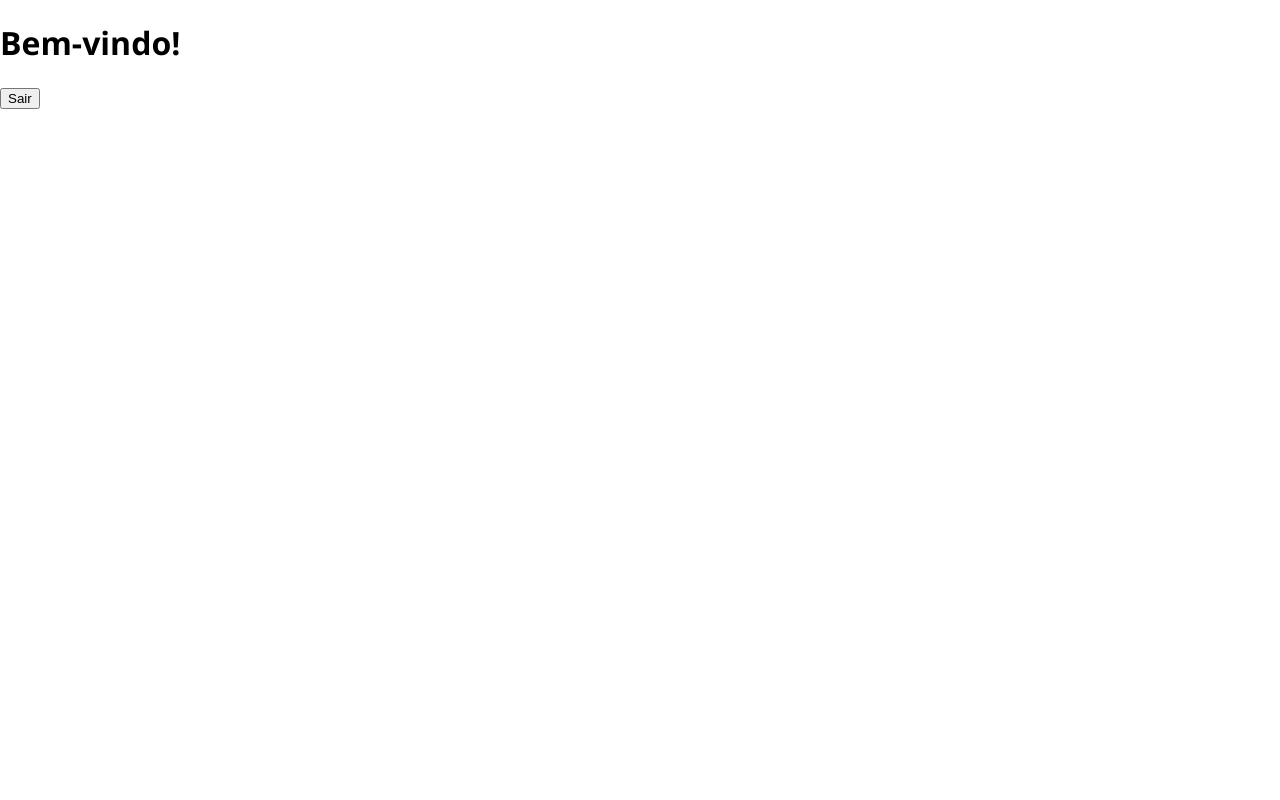
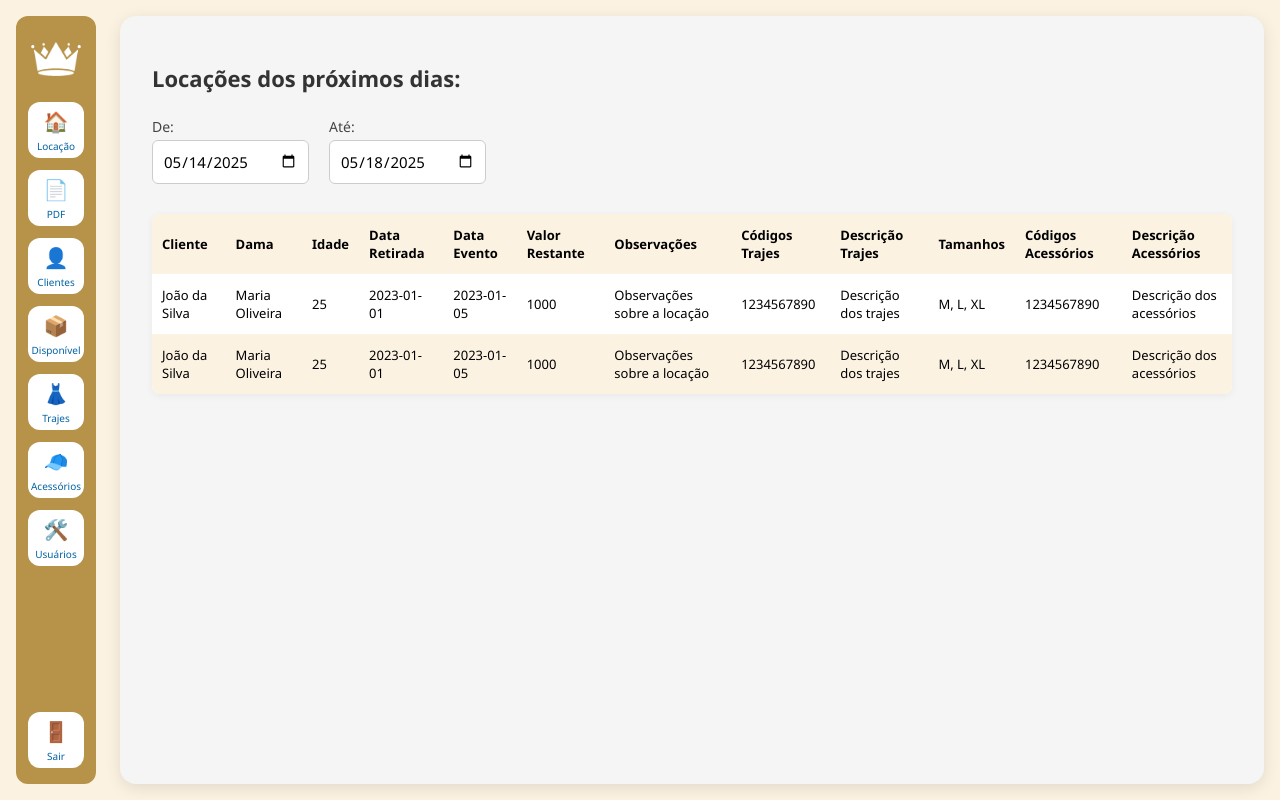
Before and after one commit to Joaopcamposs/login-app-js, a React (Vite) app: page /dashboard in a window 1280 px wide. Built offline with nearby package versions, Linux system fonts and the light colour scheme; no server answers.

Commit message:
feat: desenvolvendo layout da tela dashboard inicial

```diff
--- a/src/pages/Dashboard.jsx
+++ b/src/pages/Dashboard.jsx
@@ -1,18 +1,141 @@
+import { useEffect, useState } from 'react'
+import './styles/Dashboard.css'
 import { useNavigate } from 'react-router-dom'
-import { removeToken } from '../utils/auth'
+import { api } from '../services/api'
 
-export default function Dashboard() {
+const SidebarMenu = () => {
   const navigate = useNavigate()
 
-  function handleLogout() {
-    removeToken()
+  const handleLogout = () => {
+    localStorage.removeItem('token')
     navigate('/')
   }
 
   return (
-    <div>
-      <h1>Bem-vindo!</h1>
-      <button onClick={handleLogout}>Sair</button>
+    <div className="sidebar">
+      <div className="menu-items">
+        <div className="menu-item logo-container">
+          <img src="src/pages/styles/templates/favicon-white.png" alt="Logo" className="logo-icon" />
+          <div className="menu-label"></div>
+        </div>
+        <div className="menu-item">🏠<div className="menu-label">Locação</div></div>
+        <div className="menu-item">📄<div className="menu-label">PDF</div></div>
+        <div className="menu-item">👤<div className="menu-label">Clientes</div></div>
+        <div className="menu-item">📦<div className="menu-label">Disponível</div></div>
+        <div className="menu-item">👗<div className="menu-label">Trajes</div></div>
+        <div className="menu-item">🧢<div className="menu-label">Acessórios</div></div>
+        <div className="menu-item">🛠️<div className="menu-label">Usuários</div></div>
+      </div>
+      <div className="logout-button">🚪<div className="menu-label">Sair</div></div>
     </div>
   )
 }
+
+export default function Dashboard() {
+  const [startDate, setStartDate] = useState('')
+  const [endDate, setEndDate] = useState('')
+  const [locacoes, setLocacoes] = useState([{  // dados fakes
+    cliente: 'João da Silva',
+    dama: 'Maria Oliveira',
+    idade: 25,
+    data_retirada: '2023-01-01',
+    data_evento: '2023-01-05',
+    valor_restante: 1000,
+    observacoes: 'Observações sobre a locação',
+    codigos_trajes: '1234567890',
+    descricao_trajes: 'Descrição dos trajes',
+    tamanhos: 'M, L, XL',
+    codigos_acessorios: '1234567890',
+    descricao_acessorios: 'Descrição dos acessórios',
+  },{
+    cliente: 'João da Silva',
+    dama: 'Maria Oliveira',
+    idade: 25,
+    data_retirada: '2023-01-01',
+    data_evento: '2023-01-05',
+    valor_restante: 1000,
+    observacoes: 'Observações sobre a locação',
+    codigos_trajes: '1234567890',
+    descricao_trajes: 'Descrição dos trajes',
+    tamanhos: 'M, L, XL',
+    codigos_acessorios: '1234567890',
+    descricao_acessorios: 'Descrição dos acessórios',
+  }])
+
+  useEffect(() => {
+    const today = new Date()
+    const sunday = new Date()
+    sunday.setDate(today.getDate() + (7 - today.getDay()))
+
+    setStartDate(today.toISOString().slice(0, 10))
+    setEndDate(sunday.toISOString().slice(0, 10))
+
+    // Usando Axios para chamada à API
+    api.get('/api/locacoes')
+      .then(response => setLocacoes(response.data))
+      .catch(error => console.error('Erro ao buscar locações:', error))
+  }, [])
+
+  return (
+    <div className="dashboard">
+      <SidebarMenu />
+      <div className="main-content">
+        <h1>Locações dos próximos dias:</h1>
+
+        <div className="filters">
+          <label>De:
+            <input
+              type="date"
+              value={startDate}
+              onChange={(e) => setStartDate(e.target.value)}
+            />
+          </label>
+          <label>Até:
+            <input
+              type="date"
+              value={endDate}
+              onChange={(e) => setEndDate(e.target.value)}
+            />
+          </label>
+        </div>
+
+        <table className="locacoes-table">
+          <thead>
+            <tr>
+              <th>Cliente</th>
+              <th>Dama</th>
+              <th>Idade</th>
+              <th>Data Retirada</th>
+              <th>Data Evento</th>
+              <th>Valor Restante</th>
+              <th>Observações</th>
+              <th>Códigos Trajes</th>
+              <th>Descrição Trajes</th>
+              <th>Tamanhos</th>
+              <th>Códigos Acessórios</th>
+              <th>Descrição Acessórios</th>
+            </tr>
+          </thead>
+          <tbody>
+            {locacoes.map((item, idx) => (
+              <tr key={idx} className={idx % 2 === 0 ? 'linha-par' : 'linha-impar'}>
+                <td>{item.cliente}</td>
+                <td>{item.dama}</td>
+                <td>{item.idade}</td>
+                <td>{item.data_retirada}</td>
+                <td>{item.data_evento}</td>
+                <td>{item.valor_restante}</td>
+                <td>{item.observacoes}</td>
+                <td>{item.codigos_trajes}</td>
+                <td>{item.descricao_trajes}</td>
+                <td>{item.tamanhos}</td>
+                <td>{item.codigos_acessorios}</td>
+                <td>{item.descricao_acessorios}</td>
+              </tr>
+            ))}
+          </tbody>
+        </table>
+      </div>
+    </div>
+  )
+}
--- /dev/null
+++ b/src/pages/styles/Dashboard.css
@@ -0,0 +1,161 @@
+body {
+    margin: 0;
+    font-family: 'Segoe UI', Tahoma, Geneva, Verdana, sans-serif;
+  }
+
+  .dashboard {
+    display: flex;
+    height: 100vh;
+    background-color: #fbf2e2ff;
+    padding: 16px;
+    box-sizing: border-box;
+  }
+
+  /* Sidebar */
+  .sidebar {
+    width: 80px;
+    display: flex;
+    flex-direction: column;
+    justify-content: space-between;
+    background-color: #b69348ff;
+    color: white;
+    border-radius: 12px;
+    padding: 16px 0;
+    align-items: center;
+  }
+
+  .menu-items {
+    display: flex;
+    flex-direction: column;
+    gap: 12px;
+    align-items: center;
+  }
+
+  .menu-item,
+  .logout-button {
+    width: 56px;
+    height: 56px;
+    background-color: white;
+    color: #0062a3;
+    border-radius: 12px;
+    display: flex;
+    flex-direction: column;
+    justify-content: center;
+    align-items: center;
+    font-size: 20px;
+    text-align: center;
+    cursor: pointer;
+    transition: transform 0.2s ease, background 0.2s ease;
+    position: relative;
+  }
+
+  .menu-item:hover,
+  .logout-button:hover {
+    transform: scale(1.05);
+    background-color: #f0f0f0;
+  }
+
+  .menu-label {
+    font-size: 10px;
+    margin-top: 4px;
+    color: #0062a3;
+    text-align: center;
+  }
+
+  .menu-item.logo-container {
+    background: none;
+    box-shadow: none;
+    cursor: default;
+    width: auto;
+    height: auto;
+  }
+
+  .menu-item.logo-container:hover {
+    transform: none;
+    background: none;
+  }
+
+  /* Main content */
+  .main-content {
+    flex: 1;
+    background-color: rgb(245, 245, 245);
+    margin-left: 24px;
+    border-radius: 16px;
+    padding: 32px;
+    box-shadow: 0 4px 16px rgba(0, 0, 0, 0.1);
+    overflow-y: auto;
+  }
+
+  .main-content h1 {
+    margin-bottom: 24px;
+    font-size: 22px;
+    color: #333;
+  }
+
+  /* Filters */
+  .filters {
+    display: flex;
+    gap: 20px;
+    margin-bottom: 30px;
+    align-items: center;
+  }
+
+  .filters label {
+    font-weight: 500;
+    display: flex;
+    flex-direction: column;
+    font-size: 14px;
+    color: #444;
+  }
+
+  .filters input {
+    padding: 10px;
+    border: 1px solid #ccc;
+    border-radius: 6px;
+    font-size: 15px;
+    font-family: 'Segoe UI', Tahoma, Geneva, Verdana, sans-serif;
+    margin-top: 4px;
+  }
+
+
+  /* Table */
+  .locacoes-table {
+    width: 100%;
+    border-collapse: collapse;
+    background-color: white;
+    border-radius: 8px;
+    overflow: hidden;
+    box-shadow: 0 2px 8px rgba(0, 0, 0, 0.05);
+  }
+
+  .locacoes-table th,
+  .locacoes-table td {
+    padding: 12px 10px;
+    text-align: left;
+    font-size: 13px;
+  }
+
+  .locacoes-table th {
+    background-color: #fbf2e2ff;
+    font-weight: bold;
+  }
+
+  .linha-par {
+    background-color: white;
+  }
+
+  .linha-impar {
+    background-color: #fbf2e2ff;
+  }
+
+  .locacoes-table tr:hover {
+    background-color: #fbf2e2ff;
+  }
+
+  .logo-icon {
+    width: 50px;
+    height: 34px;
+    margin: 4px;
+    margin-top: 10px;
+    margin-bottom: -10px;
+  }
```
Also changed, not shown: src/pages/styles/templates/favicon-white.png (added), 1 other file (tests, documents, lock files or other folders).
